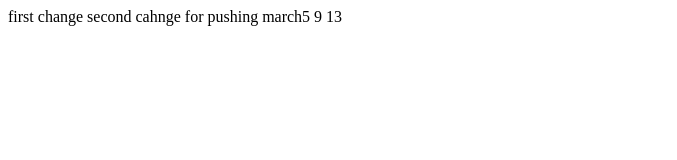
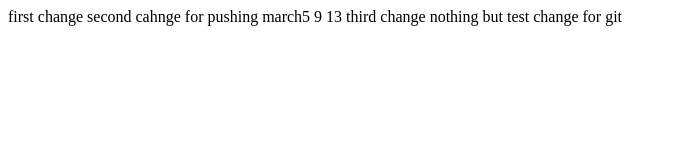
Before and after one commit to akhilsm200/git-test, a plain HTML site: page index.html in a window 1280 px wide. Shown: the whole page, without its empty margins (0-677 px from the left). Drawn offline with Linux system fonts and the light colour scheme.

Commit message:
third commit

```diff
--- a/index.html
+++ b/index.html
@@ -8,5 +8,6 @@
 <body>
     first change
     second cahnge for pushing march5 9 13
+    third change nothing but test change for git
 </body>
 </html>
```
